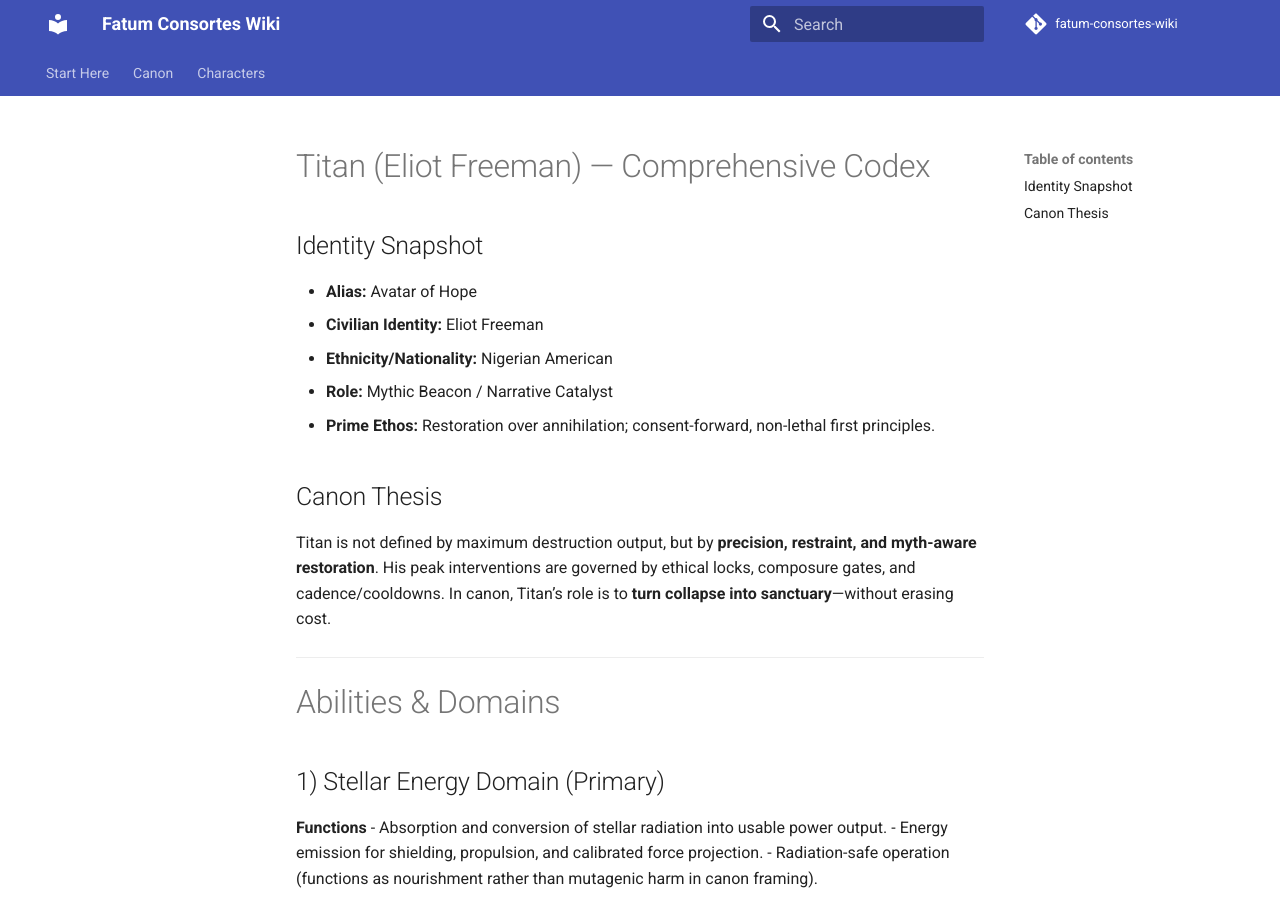
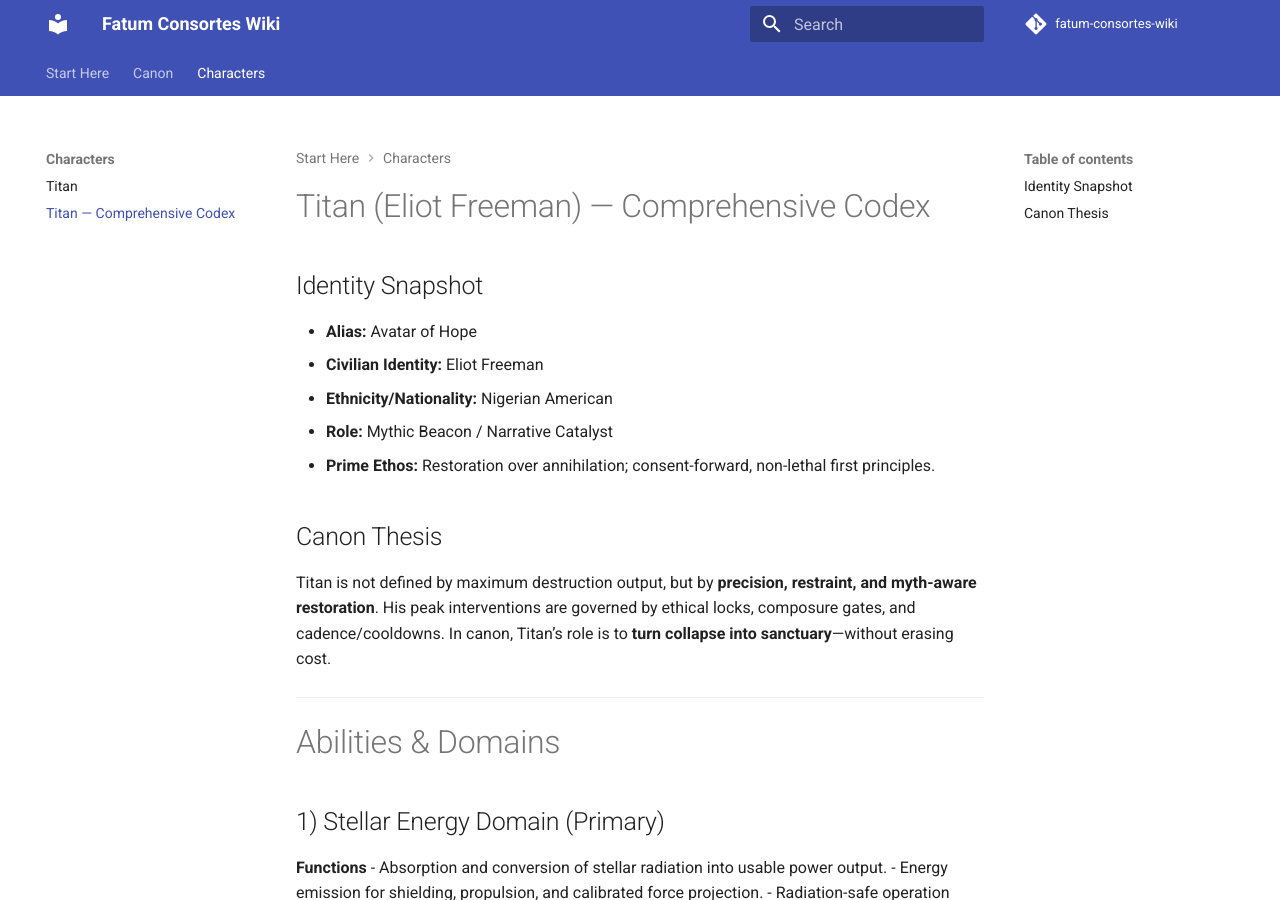
Before and after one commit to BatComptroller/fatum-consortes-wiki, an MkDocs documentation site: the page built from docs/characters/titan-comprehensive.md, in a window 1280 px wide and 900 px high. Built offline with MkDocs 1.6.1 and Material for MkDocs 9.7.7, drawn with Linux system fonts in a browser that asks for light colours; comment, search, counter and statistics services are not loaded.

Commit message:
Update mkdocs.yml

```diff
--- a/mkdocs.yml
+++ b/mkdocs.yml
@@ -34,3 +34,4 @@ nav:
       - Continuity System: canon/continuity.md
   - Characters:
       - Titan: characters/titan.md
+      - Titan — Comprehensive Codex: characters/titan-comprehensive.md
```
